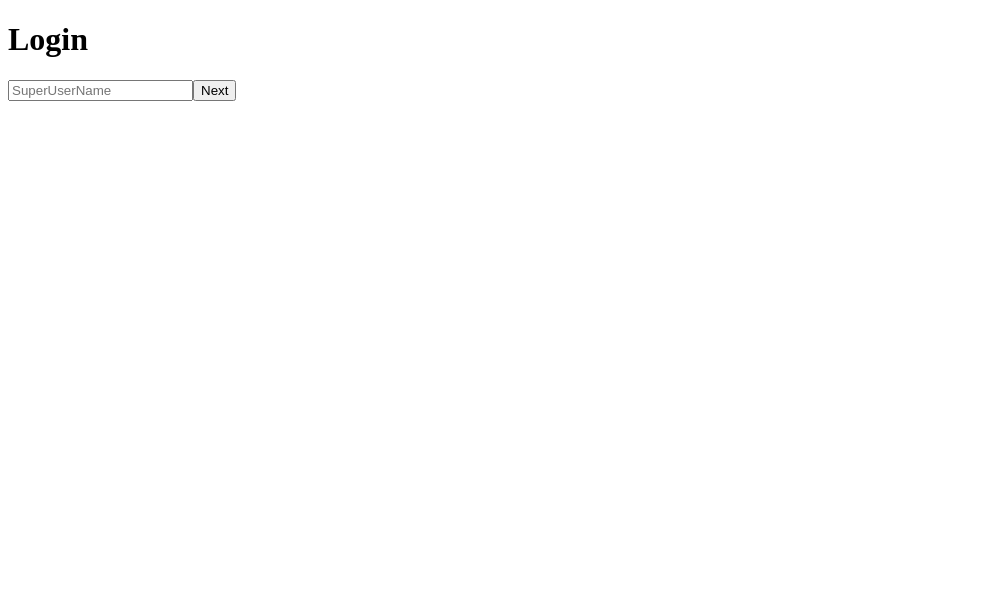
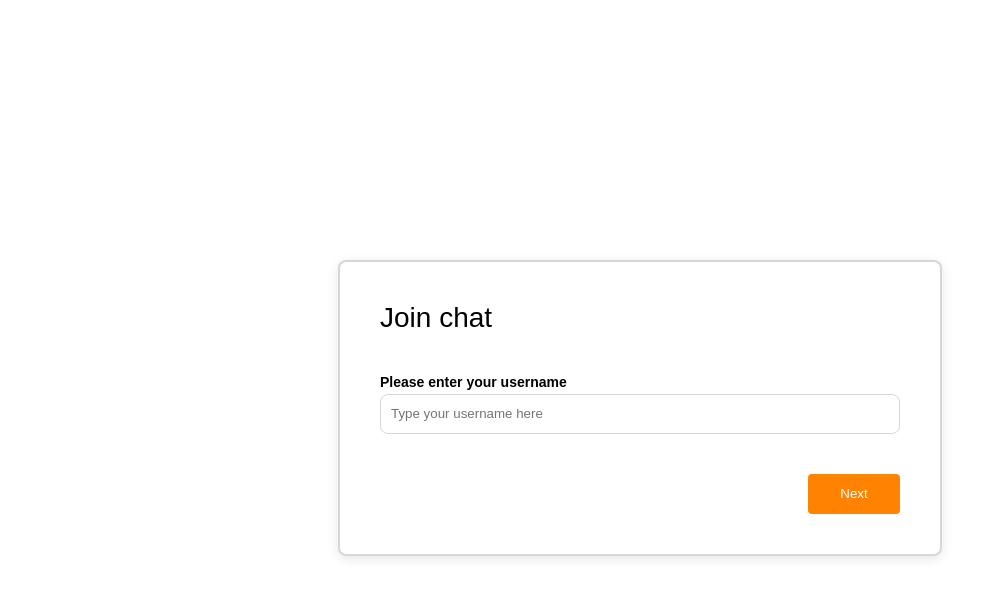
Before and after one commit to do-diegoortiz/pager-chat, a React (Create React App) app: page / in a window 1280 px wide. Shown: the top 598 px of the page, without its empty margins (0-997 px from the left). Built offline with nearby package versions, Linux system fonts and the light colour scheme.

Commit message:
Added login styles

```diff
--- a/src/App.css
+++ b/src/App.css
@@ -0,0 +1,5 @@
+html {
+  font-size: 62.5%;
+  font-family: Arial, Helvetica, sans-serif;
+  margin: 0; padding: 0
+}
--- a/src/App.tsx
+++ b/src/App.tsx
@@ -1,7 +1,7 @@
 import React from "react";
 import { BrowserRouter as Router, Route } from "react-router-dom";
 
-// import "./App.css";
+import "./App.css";
 import Login from "./containers/login/login";
 import ChatRoom from "./containers/chat-room/chat-room";
 
--- /dev/null
+++ b/src/containers/login/login.css
@@ -0,0 +1,56 @@
+.container {
+  display: flex;
+  justify-content: center;
+  align-items: center;
+  align-content: center;
+  height: 100vh;
+}
+
+.login-box {
+  display: flex;
+  flex-direction: column;
+  justify-content: space-between;
+  gap: 4rem;
+  align-content: center;
+  padding: 4rem;
+  width: 52rem;
+  border: 0.2rem solid #D6D6D6;
+  border-radius: 0.8rem;
+  box-shadow: 0 0.3rem 1.2rem 0 rgba(0, 0, 0, 0.1);
+  font-size: 1.4rem;
+  font-weight: bold;
+}
+
+.login-title {
+  margin: 0;
+  font-weight: normal;
+}
+
+.login-instruction {
+  display: flex;
+  flex-direction: column;
+  gap: 0.4rem
+}
+
+.login-input {
+  padding: 1rem;
+  line-height: 1.8rem;
+  font-weight: normal;
+  border: 0.1rem solid #D6D6D6;
+  border-radius: 0.8rem;
+}
+
+.login-link {
+  align-self: flex-end;
+}
+
+.login-btn {
+  padding: 1.2rem;
+  border: #FF8200;
+  border-radius: 0.4rem;
+  cursor: pointer;
+  line-height: 1.6rem;
+  min-width: 9.2rem;
+  color: #FFF;
+  background-color: #FF8200;
+}
--- a/src/containers/login/login.tsx
+++ b/src/containers/login/login.tsx
@@ -1,24 +1,34 @@
 import React, { useState } from "react";
 import { Link } from "react-router-dom";
+
+import './login.css'
 
 const Login = () => {
   const [userName, setUserName] = useState("");
 
   return (
-    <div>
-      <h1>Login</h1>
+    <div className="container">
+      <div className="login-box">
+        <h1 className="login-title">Join chat</h1>
+
+        <label className="login-instruction">
+          Please enter your username
           <input
-        placeholder="SuperUserName"
+            className="login-input"
+            placeholder="Type your username here"
             type="text"
             onChange={(event) => setUserName(event.target.value)}
           />
+        </label>
 
         <Link
+          className="login-link"
           onClick={(event) => (!userName ? event.preventDefault() : null)}
           to={`/chat?username=${userName}`}
         >
-        <button type="submit">Next</button>
+          <button className="login-btn" type="submit">Next</button>
         </Link>
+      </div>
     </div>
   );
 };
```
Lines whose indentation alone changed are shown as unchanged.
